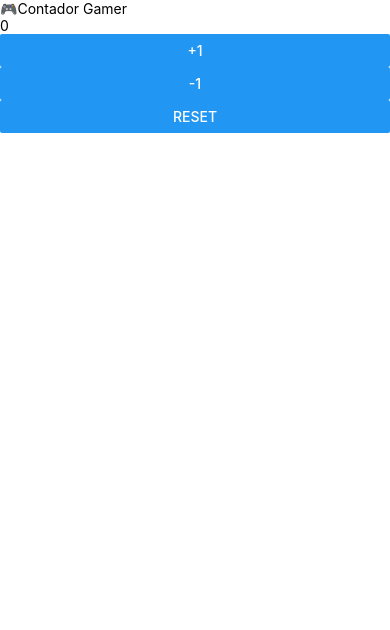
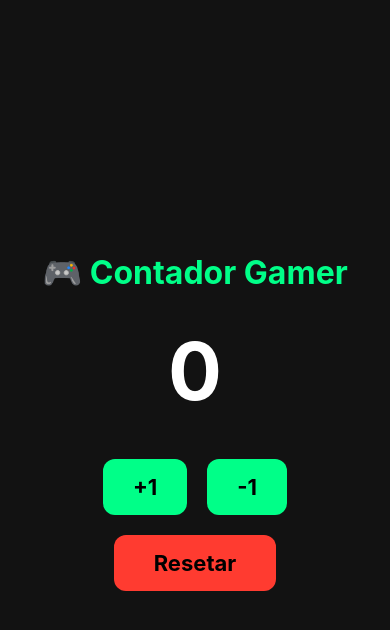
Before and after one commit to Maria-cesznekk/contadorGamer, a React Native app: screen / in a window 390 px wide. Shown: the top 630 px of the page. Built offline with nearby package versions, Linux system fonts and the light colour scheme.

Commit message:
Imp. estilo

```diff
--- a/App.js
+++ b/App.js
@@ -1,5 +1,12 @@
 import React, { useState } from "react";
-import { View, Text, Button, StyleSheet } from "react-native-web";
+import {
+  View,
+  Text,
+  Button,
+  StyleSheet,
+  TouchableOpacity
+} from "react-native-web";
+
 
 export default function App() {
   const [pontos, setPontos] = useState(0);
@@ -15,17 +22,83 @@ export default function App() {
   }
 
   return (
-    <View>
-      <Text>
-        🎮Contador Gamer
+    <View style={styles.container}>
+      <Text style={styles.titulo}>
+        🎮 Contador Gamer
       </Text>
-      <Text>{pontos}</Text>
-      <View>
-        <Button title="+1" onPress={aumentar} />
-        <Button title="-1" onPress={diminuir} />
-        <Button title="Reset" onPress={resetar} />
+      <Text style={styles.pontos}>{pontos}</Text>
+      <View style={styles.areaBotoes}>
+       <TouchableOpacity
+        onPress={aumentar}
+        style={styles.botao}>
+          <Text style={styles.textoBotao}>+1</Text>
+        </TouchableOpacity>
+           <TouchableOpacity
+        onPress={diminuir}
+        style={styles.botao}>
+          <Text style={styles.textoBotao}>-1</Text>
+        </TouchableOpacity>
+
       </View>
+   <TouchableOpacity
+        onPress={resetar}
+        style={styles.botaoReset}>
+          <Text style={styles.textoBotao}>Resetar</Text>
+        </TouchableOpacity>
     </View>
 
   );
 }
+
+const styles = StyleSheet.create({
+  container: {
+    flex: 1,
+    backgroundColor: '#121212',
+    alignItems: 'center',
+    justifyContent: 'center',
+    padding: 20,
+  },
+
+  titulo: {
+    fontSize: 32,
+    color: '#00ff88',
+    fontWeight: 'bold',
+    marginBottom: 30,
+  },
+
+  pontos: {
+    fontSize: 80,
+    color: '#ffffff',
+    marginBottom: 40,
+    fontWeight: 'bold',
+  },
+
+  areaBotoes: {
+    flexDirection: 'row',
+    marginBottom: 20,
+  },
+
+  botao: {
+    backgroundColor: '#00ff88',
+    paddingVertical: 15,
+    paddingHorizontal: 30,
+    borderRadius: 12,
+    marginHorizontal: 10,
+
+  },
+
+  botaoReset: {
+    backgroundColor: '#ff3b30',
+    paddingVertical: 15,
+    paddingHorizontal: 40,
+    bordeHorizontal: 40,
+    borderRadius: 12,
+
+  },
+
+  textoBotao: {
+    fontSize: 22,
+    color: '#000',
+    fontWeight: 'bold',
+  },
+});
```
